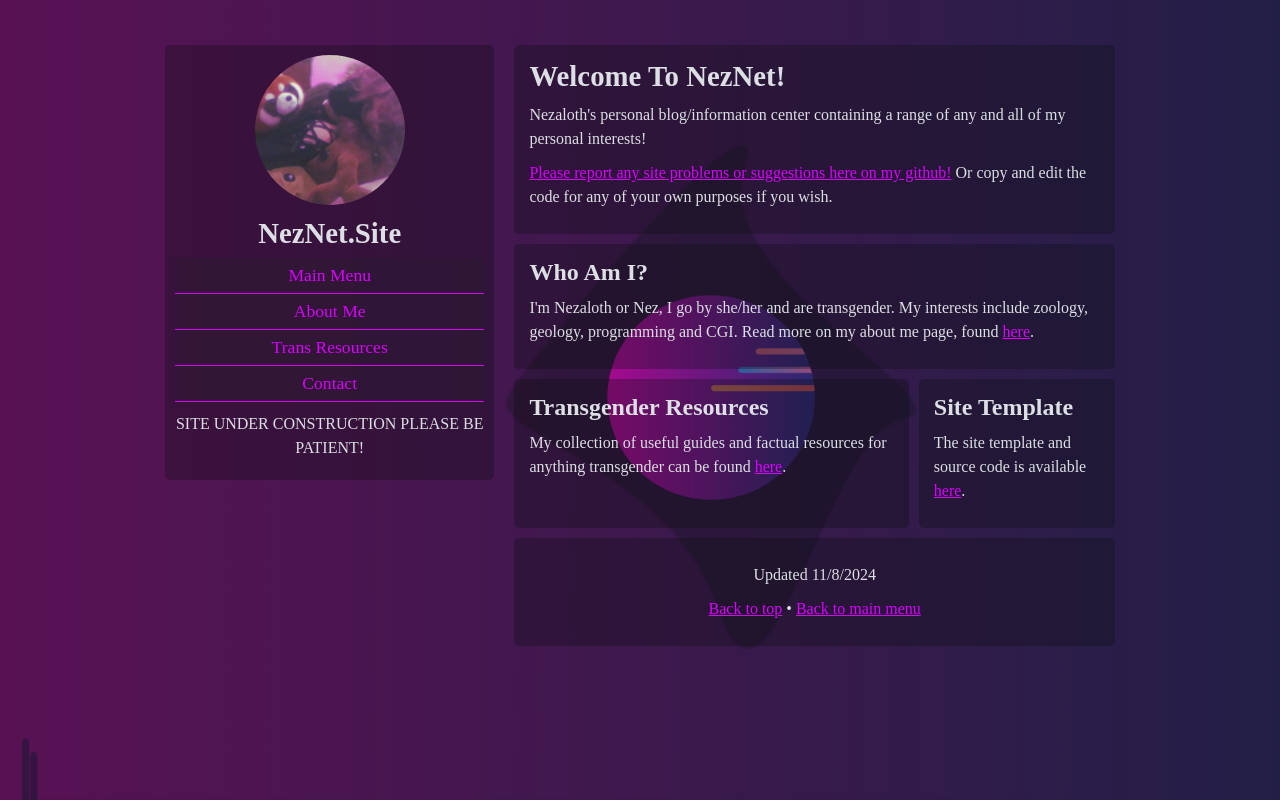
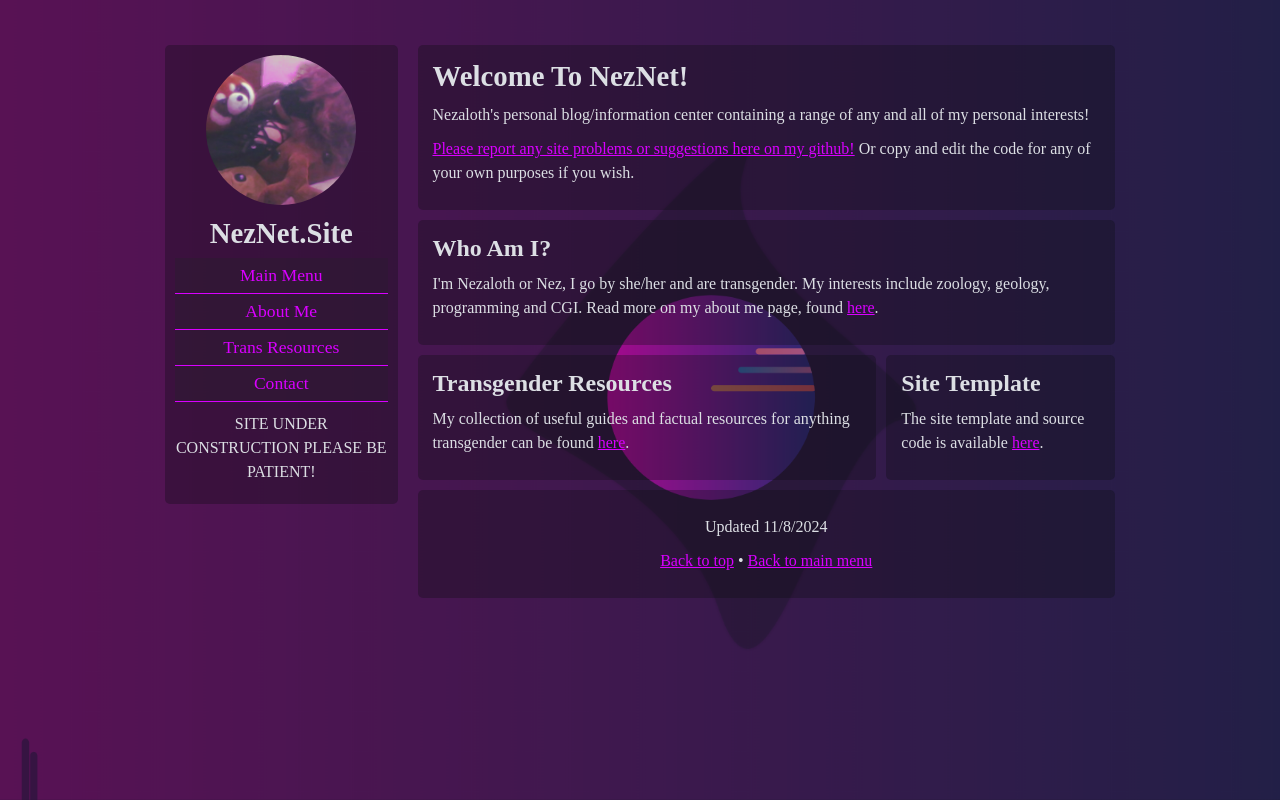
Before and after one commit to nezaloth/NezNet.Site, a PHP site: page /test.html in a window 1280 px wide. Run offline with PHP 8.4, Linux system fonts and the light colour scheme.

Commit message:
Experimenting With HTML Includes

```diff
--- a/sidebar.html
+++ b/sidebar.html
@@ -1,5 +1,3 @@
-<div id="sidebar">
-<div id="sidebar-content">
 <!-- Profile picture image -->
 <div class="icon"><img src="images/universal/pfp.png" alt="Profile picture" /></div>
 <header><b>NezNet.Site</b></header>
@@ -14,5 +12,3 @@
 </ul>
 </nav>
 <p>SITE UNDER CONSTRUCTION PLEASE BE PATIENT!</p>
-</div>
-</div>
--- a/style.css
+++ b/style.css
@@ -254,7 +254,7 @@ main input, textarea, select, button {
     }
 
     #sidebar {
-        flex: 1 1 calc(20% - 20px);
+        flex: 1 1 calc(25% - 20px);
         margin-top:10px;
     }
 
@@ -277,7 +277,7 @@ main input, textarea, select, button {
     }
 
     main {
-        flex: 1 1 calc(80% - 30px);
+        flex: 1 1 calc(75% - 30px);
         display:flex;
         flex-wrap:wrap;
         gap:10px;
--- a/test.html
+++ b/test.html
@@ -49,7 +49,12 @@ function includeHTML() {
 <div id="skip"><a href="#content">Skip to content</a></div>
 
 <div id="container">
+<div id="sidebar">
+<div id="sidebar-content">
 <div w3-include-html="sidebar.html"></div>
+</div>
+</div>
+
 <script>
 includeHTML();
 </script>
```
